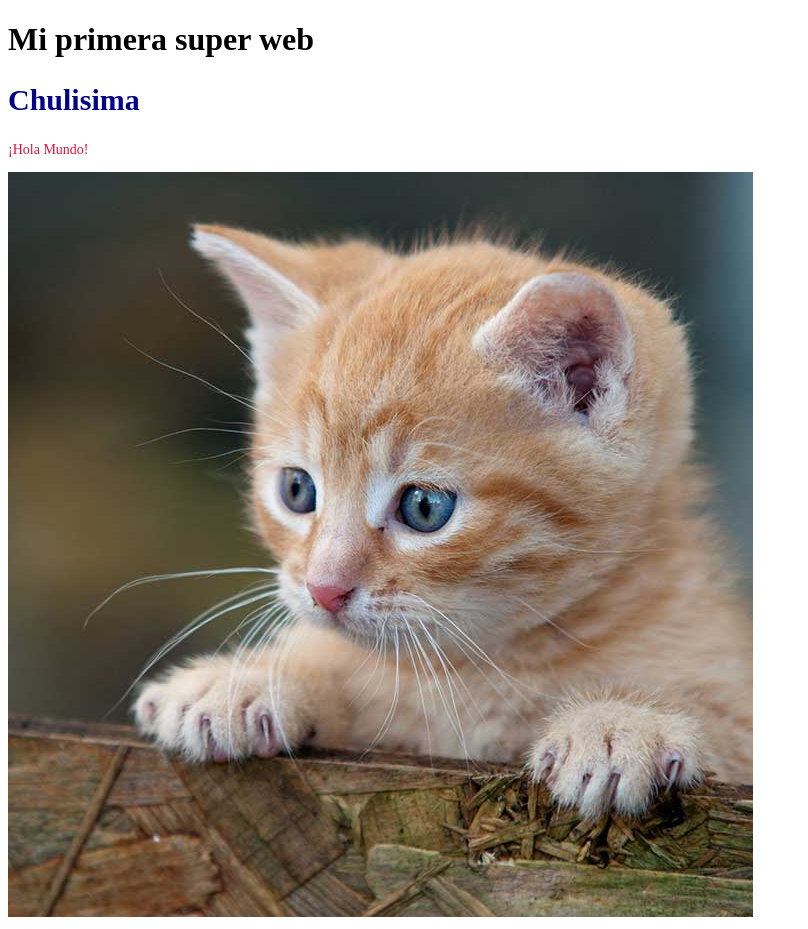
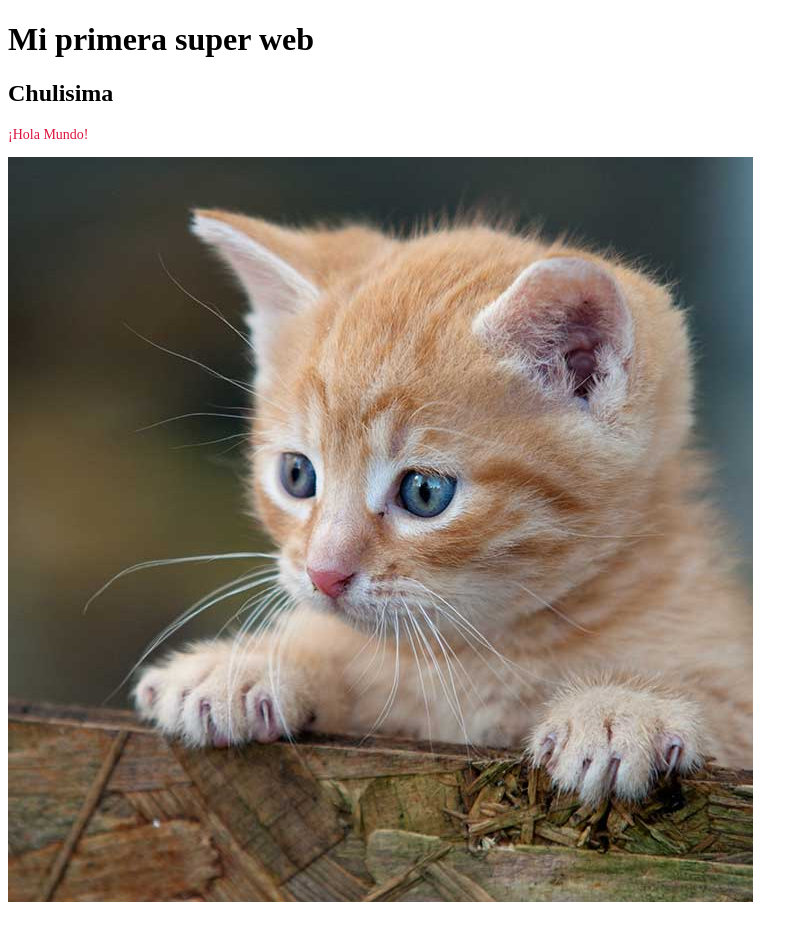
Before and after one commit to Minagahe/Web1, a plain HTML site: page index.html in a window 1280 px wide. Shown: the whole page, without its empty margins (0-808 px from the left). Drawn offline with Linux system fonts and the light colour scheme.

Commit message:
cambio siguiente titulo

```diff
--- a/CSS/app.css
+++ b/CSS/app.css
@@ -2,7 +2,7 @@ p {
     color:crimson;
     font-size: 14px;
 }
-h2{
+h2 h1{
     color: darkblue;
     font-size: 30px;
 }
```
